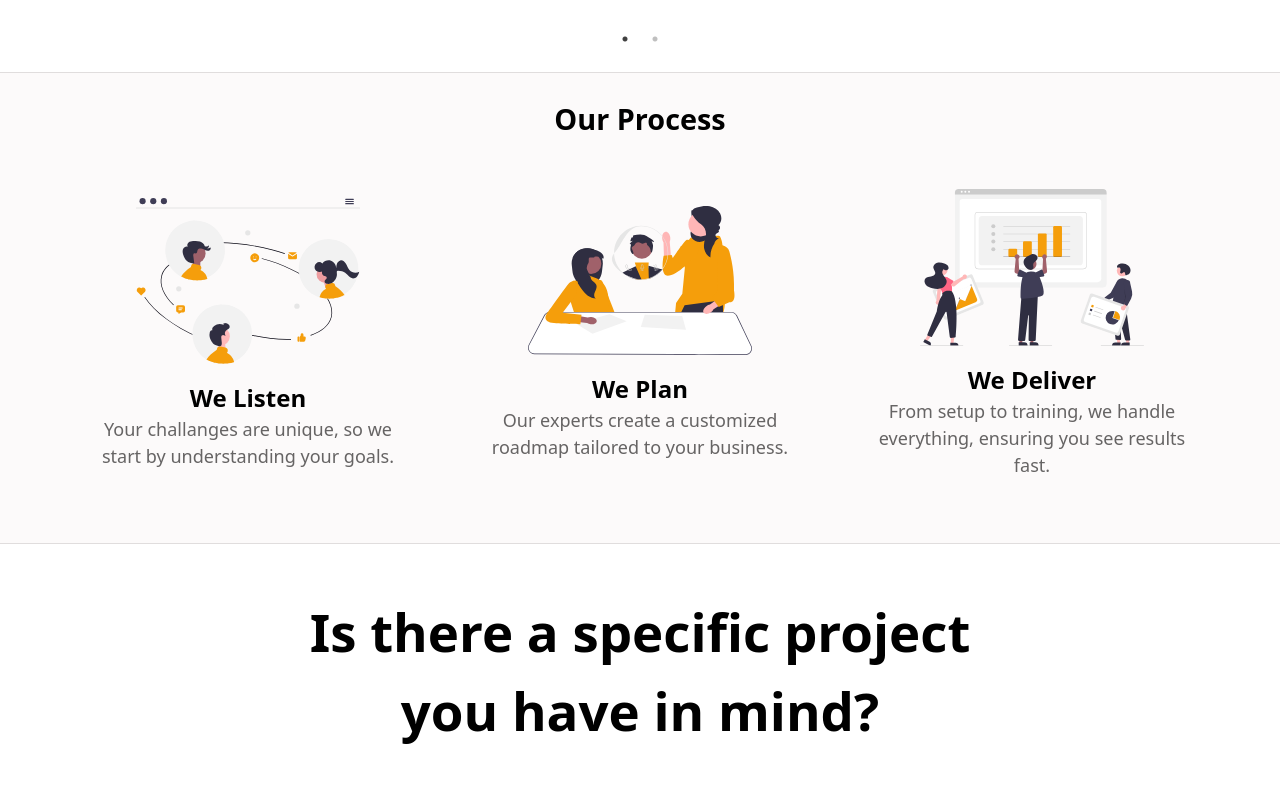
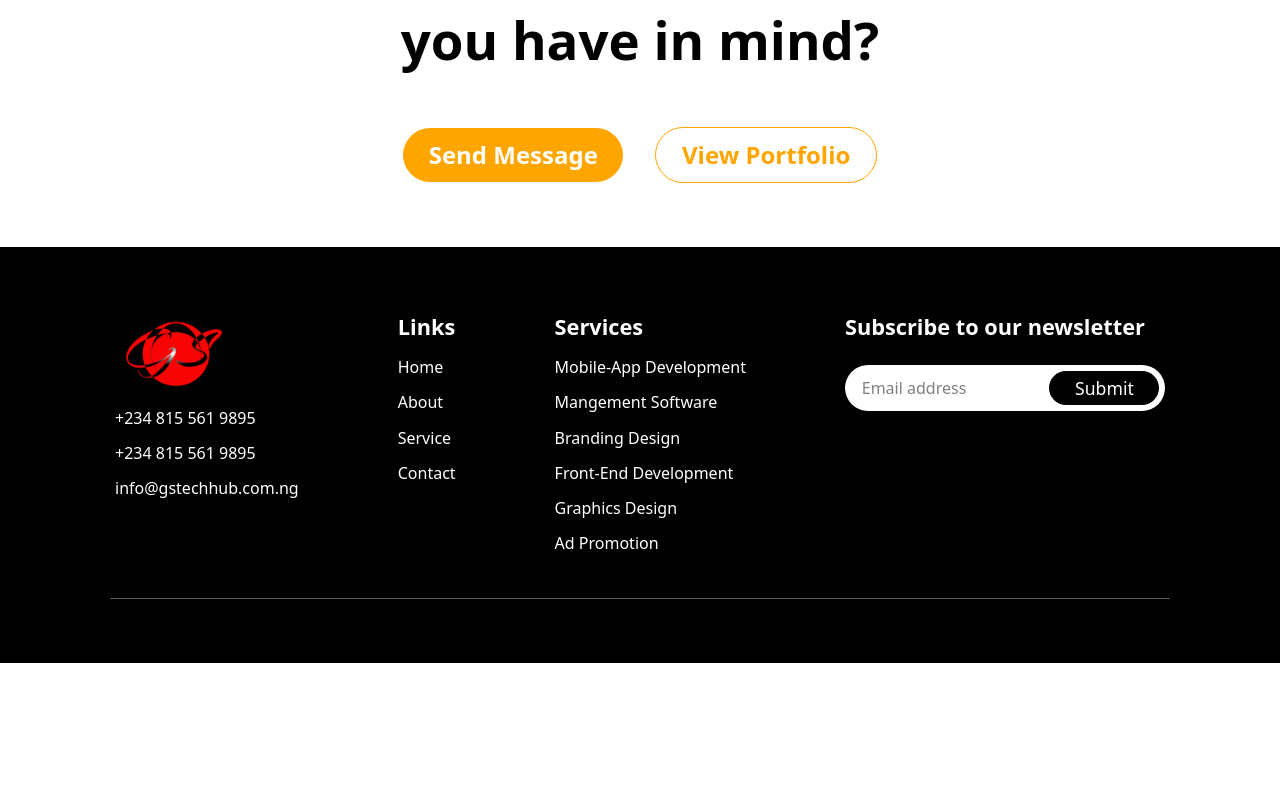
Before and after one commit to Gs-Tech-Hub/gstechweb2.0, a Next.js app: page / in a window 1280 px wide. Shown: the part 3100-3896 px from the top of the page. After the commit the page ends 3763 px from the top, so only its background shows below. Built offline with nearby package versions, Linux system fonts and the light colour scheme.

Commit message:
fix header and footer for the layout

```diff
--- a/src/AllFiles.js
+++ b/src/AllFiles.js
@@ -9,7 +9,7 @@
 // export { default as Testimonial } from './components/Testimonial';
 // export { default as OurProcess } from './components/OurProcess';
 // export { default as BlogCard } from './components/BlogCard';
-// export { default as PortfolioCard } from './components/PortfolioCard';
+export { default as PortfolioCard } from './components/PortfolioCard';
 // export { default as ImageSlider } from './components/ImageSlider';
 // export { default as ModalComponent } from './components/Modal';
 // export { default as PopUpMessage } from './components/PopUpMessage';
--- a/src/app/AllPortfolio/page.js
+++ b/src/app/AllPortfolio/page.js
@@ -1,5 +1,5 @@
 import { PortfolioCard } from "../../AllFiles"
-import { portfolioApi } from '@/lib/utils/api'
+import { portfolioApi } from '../../lib/utils/api'
 
 async function getAllPortfolioItems() {
   try {
--- a/src/app/layout.js
+++ b/src/app/layout.js
@@ -1,4 +1,6 @@
 import { GlobalContext } from "../context/GlobalContext";
+import Nav from "../components/Nav";
+import Footer from "../components/Footer";
 import "./globals.css";
 
 
@@ -33,7 +35,11 @@ export default function RootLayout({ children }) {
 
       <body>
         <GlobalContext>
-          {children}
+          <Nav />
+          <main>
+            {children}
+          </main>
+          <Footer />
         </GlobalContext>
       </body>
     </html>
--- a/src/app/page.js
+++ b/src/app/page.js
@@ -1,14 +1,14 @@
 'use client'
 import { useTawkTo } from "../helperFunction/useTawkTo";
-import  Nav from "../components/Nav"
+// import  Nav from "../components/Nav"
 import HeroSection from "../components/HeroSection";
 import MileStone from "../components/MileStone";
 import Tawk from "../components/Tawk";
 import About from "../components/About"
 import Services from "../components/Services";
 import Testimonial from "../components/Testimonial";
-import Pricing from "../components/Pricing";
-import Footer from "../components/Footer";
+// import Pricing from "../components/Pricing";
+// import Footer from "../components/Footer";
 import OurProcess from "../components/OurProcess";
 import CallToAction from "../components/CallToAction";
 
@@ -19,17 +19,17 @@ export default function Home() {
 
   return (
     <div>
-      <Nav />
+      {/* <Nav /> */}
       <Tawk />
       <HeroSection />
       <MileStone />
       <About />
       <Services />
-      <Pricing />
+      {/* <Pricing /> */}
       <Testimonial />
       <OurProcess />
       <CallToAction />
-      <Footer />
+      {/* <Footer /> */}
     </div>
   );
 }
--- a/src/components/CallToAction.jsx
+++ b/src/components/CallToAction.jsx
@@ -8,8 +8,8 @@ const CallToAction = () => {
         <div className='text-center py-[3rem] max-[480px]:px-[0.5rem]'>
             <h1 className='font-bold text-[3.3rem] mb-[2rem] max-[770px]:text-[2.4rem] max-[490px]:text-[2rem] max-[400px]:text-[1.7rem] max-[344px]:text-[1.6rem]'>Is there a specific project <br /> you have in mind?</h1>
             <div className='flex items-center justify-center mb-[1rem] max-[344px]:block'>
-                <button className='cursor-pointer primaryColor rounded-[2rem] text-[white] outline-none px-[1.6rem] py-[0.58rem] mt-[1rem] font-bold text-[1.5rem] max-[770px]:text-[1.3rem] max-[490px]:px-[1rem] max-[400px]:text-[1.12rem] max-[344px]:w-[90%] max-[344px]:mb-[0.5rem]'>Send Message</button>
-                {/* <button className='cursor-pointer rounded-[2rem] ml-[2rem] border-[1px] border-[orange] text-[orange] outline-none px-[1.6rem] py-[0.58rem] mt-[1rem] font-bold text-[1.5rem] max-[770px]:text-[1.3rem] max-[560px]:ml-[1rem] max-[490px]:px-[1rem] max-[400px]:text-[1.12rem] max-[344px]:w-[90%]'><Link href='/AllPortfolio'>View Portfolio</Link></button> */}
+                <button className='cursor-pointer primaryColor rounded-[2rem] text-[white] outline-none px-[1.6rem] py-[0.58rem] mt-[1rem] font-bold text-[1.5rem] max-[770px]:text-[1.3rem] max-[490px]:px-[1rem] max-[400px]:text-[1.12rem] max-[344px]:w-[90%] max-[344px]:mb-[0.5rem]'><Link href='/project-onboarding'>Send Message</Link></button>
+                <button className='cursor-pointer rounded-[2rem] ml-[2rem] border-[1px] border-[orange] text-[orange] outline-none px-[1.6rem] py-[0.58rem] mt-[1rem] font-bold text-[1.5rem] max-[770px]:text-[1.3rem] max-[560px]:ml-[1rem] max-[490px]:px-[1rem] max-[400px]:text-[1.12rem] max-[344px]:w-[90%]'><Link href='/AllPortfolio'>View Portfolio</Link></button>
             </div>
         </div>
     )
--- a/src/components/Footer.jsx
+++ b/src/components/Footer.jsx
@@ -31,7 +31,7 @@ const Footer = () => {
                 <div className='max-[839px]:w-[40%] max-[839px]:mb-[2rem] max-[740px]:w-[47%]'>
                     <div className='w-[7.5rem] h-[fit-content]'><img src='/images/GsTechLogo.png' alt="" /></div>
                     <p>+234 815 561 9895</p>
-                    <p>+44 7425 199941</p>
+                    <p>+234 815 561 9895</p>
                     <p>info@gstechhub.com.ng</p>
                 </div>
                 <div className='max-[839px]:w-[40%] max-[839px]:mb-[2rem] max-[740px]:w-[47%]'>
```
